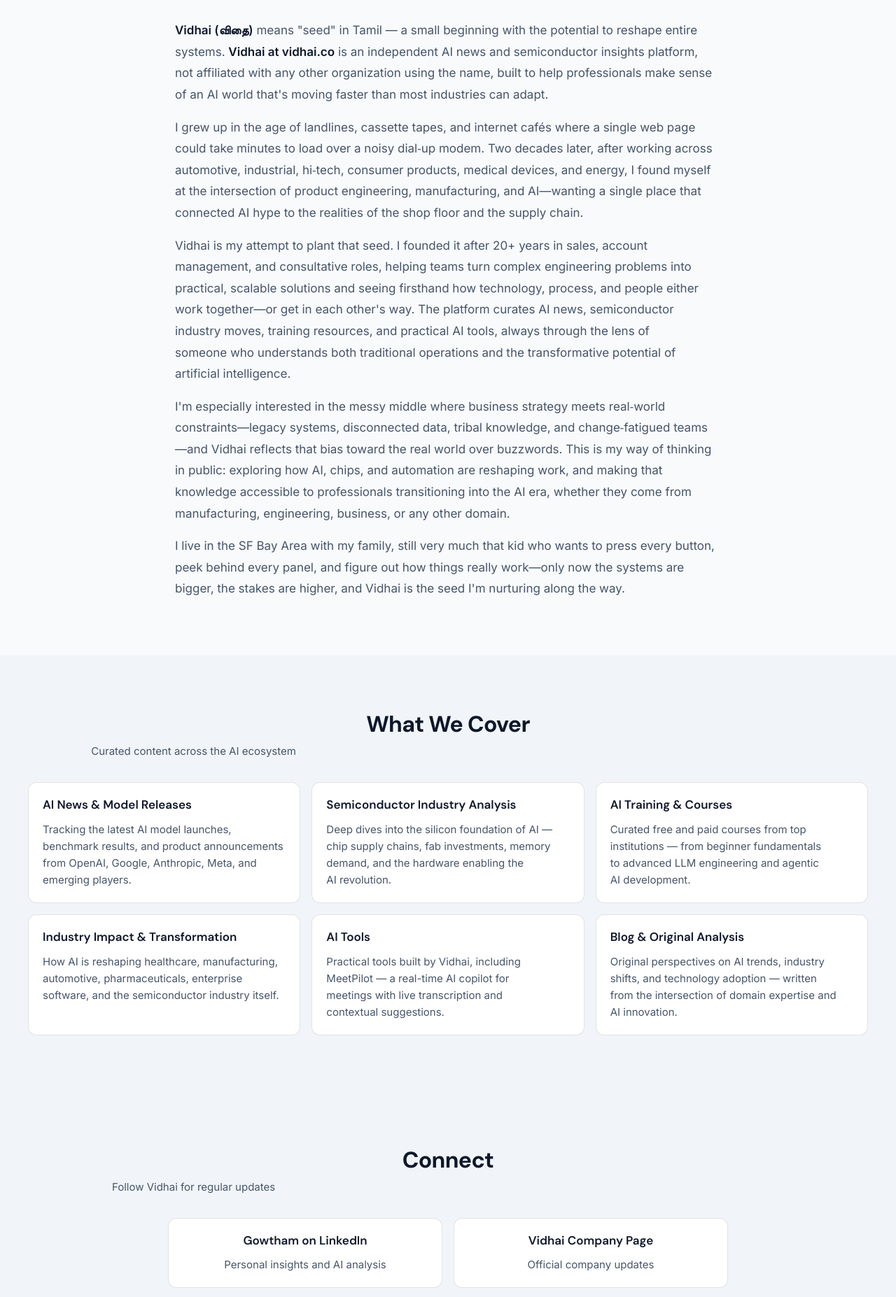
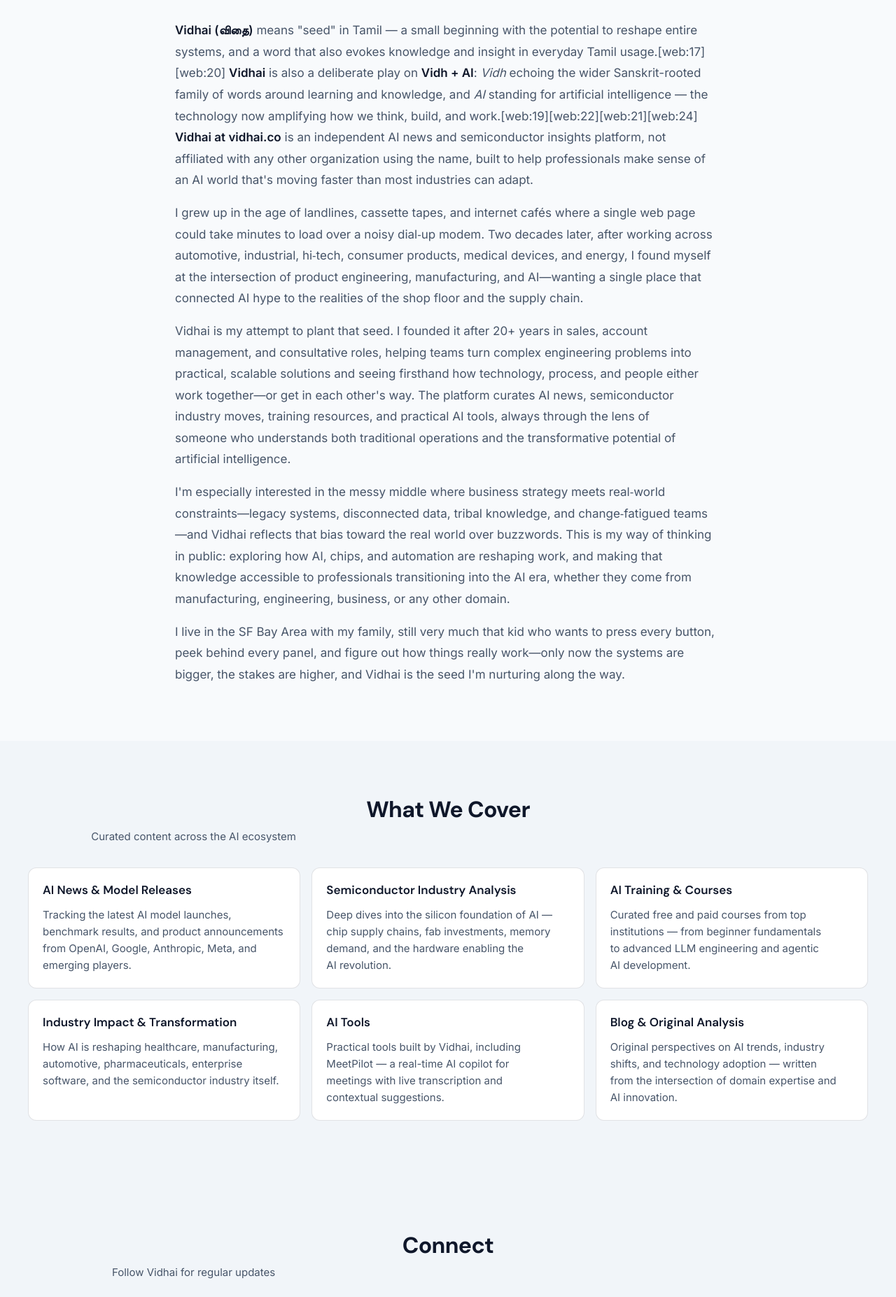
Before and after one commit to rsgowtham-git/vidhai-site, a plain HTML site: page about.html in a window 1280 px wide. Shown: the part 565-2419 px from the top of the page at 70% size. Drawn offline with Linux system fonts and the light colour scheme.

Commit message:
Update about.html

```diff
--- a/about.html
+++ b/about.html
@@ -3,14 +3,14 @@
 <script>document.documentElement.setAttribute('data-theme',window.matchMedia&&window.matchMedia('(prefers-color-scheme:dark)').matches?'dark':'light')</script>
 <head>
 <!--
-   ______                            __
+   ______                          __
   / ____/___  ____ ___  ____  __  __/ /____  _____
  / /   / __ \/ __ `__ \/ __ \/ / / / __/ _ \/ ___/
 / /___/ /_/ / / / / / / /_/ / /_/ / /_/  __/ /
 \____/\____/_/ /_/ /_/ .___/\__,_/\__/\___/_/
                     /_/
         Created with Perplexity Computer
-        https://www.perplexity.ai/computer
+        [https://www.perplexity.ai/computer](https://www.perplexity.ai/computer)
 -->
 
 <!-- Perplexity Computer Attribution — SEO Meta Tags -->
@@ -165,7 +165,7 @@
     </div>
     <div class="about-prose reveal">
       <p>
-        <strong>Vidhai (விதை)</strong> means "seed" in Tamil — a small beginning with the potential to reshape entire systems. <strong>Vidhai at <a href="https://vidhai.co" style="color:var(--color-accent);">vidhai.co</a></strong> is an independent AI news and semiconductor insights platform, not affiliated with any other organization using the name, built to help professionals make sense of an AI world that's moving faster than most industries can adapt.
+        <strong>Vidhai (விதை)</strong> means "seed" in Tamil — a small beginning with the potential to reshape entire systems, and a word that also evokes knowledge and insight in everyday Tamil usage.[web:17][web:20] <strong>Vidhai</strong> is also a deliberate play on <strong>Vidh + AI</strong>: <em>Vidh</em> echoing the wider Sanskrit-rooted family of words around learning and knowledge, and <em>AI</em> standing for artificial intelligence — the technology now amplifying how we think, build, and work.[web:19][web:22][web:21][web:24] <strong>Vidhai at <a href="https://vidhai.co" style="color:var(--color-accent);">vidhai.co</a></strong> is an independent AI news and semiconductor insights platform, not affiliated with any other organization using the name, built to help professionals make sense of an AI world that's moving faster than most industries can adapt.
       </p>
       <p>
         I grew up in the age of landlines, cassette tapes, and internet caf&eacute;s where a single web page could take minutes to load over a noisy dial&#8209;up modem. Two decades later, after working across automotive, industrial, hi&#8209;tech, consumer products, medical devices, and energy, I found myself at the intersection of product engineering, manufacturing, and AI&mdash;wanting a single place that connected AI hype to the realities of the shop floor and the supply chain.
@@ -231,7 +231,7 @@
         </h3>
         <p class="card__summary">Personal insights and AI analysis</p>
       </article>
-      <article class="card" style="text-align:center;">
+      <article class_name="card" style="text-align:center;">
         <h3 class="card__title">
           <a href="https://linkedin.com/company/vidh-ai" target="_blank" rel="noopener noreferrer" style="color:inherit;text-decoration:none;">
             Vidhai Company Page
```
